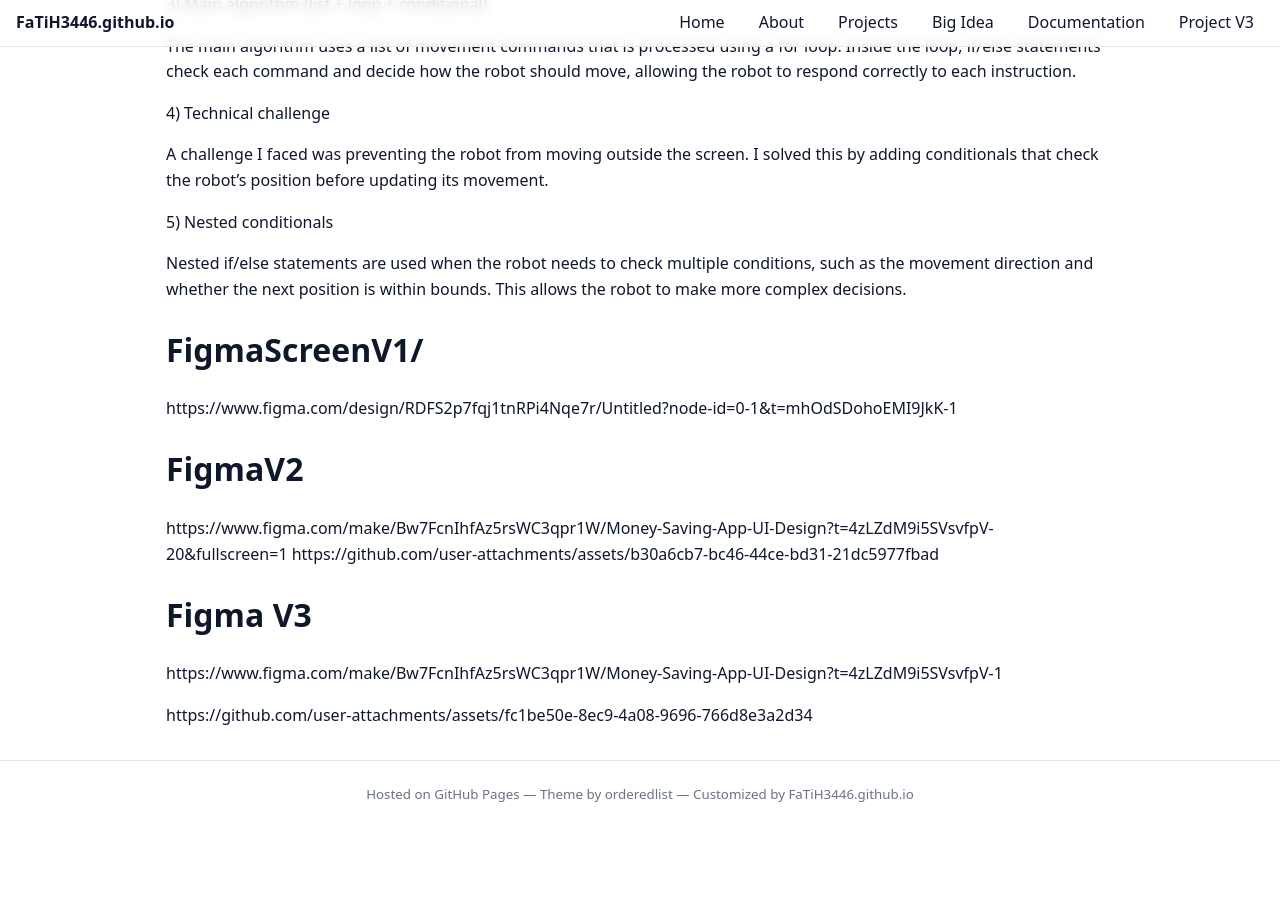
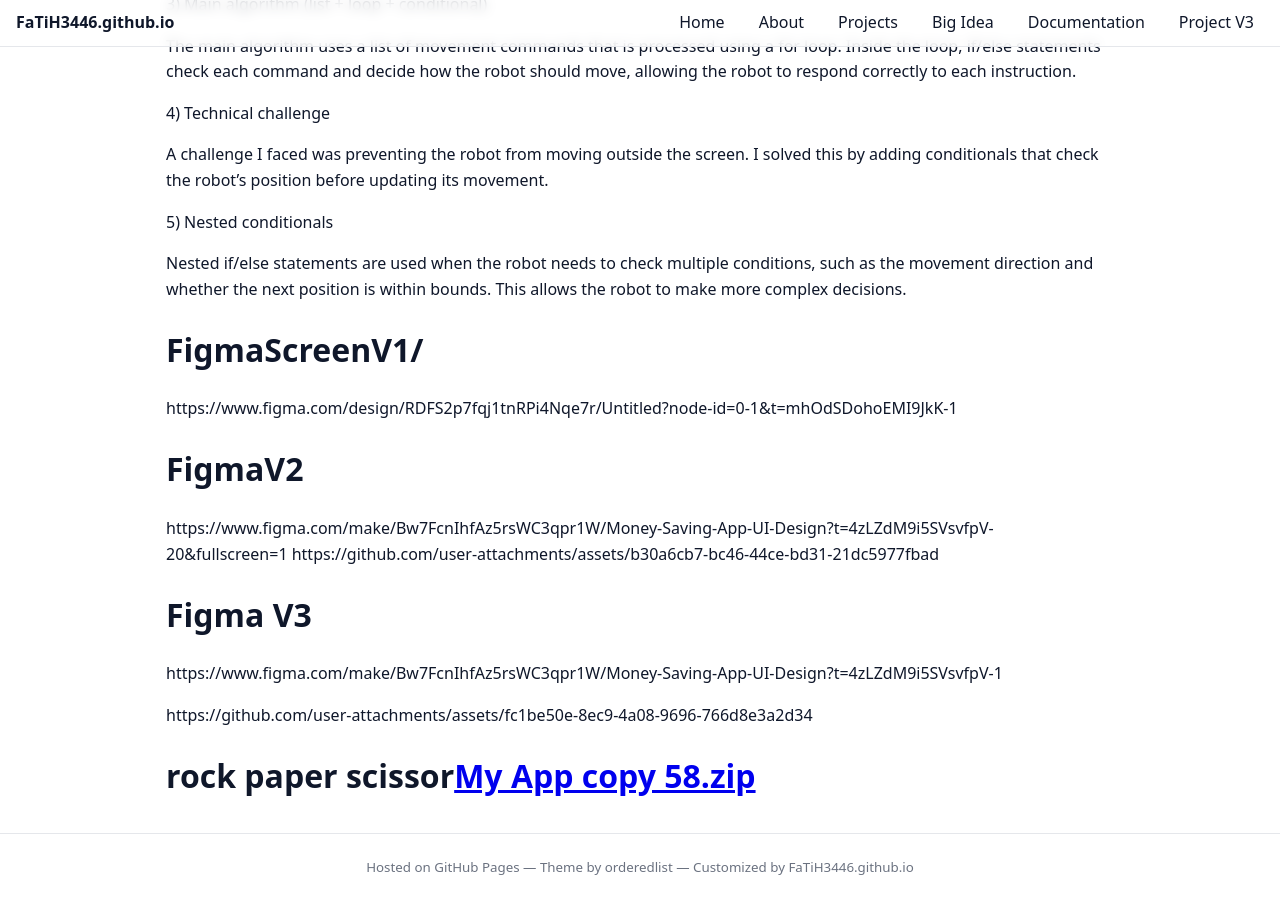
Before and after one commit to FaTiH3446/FaTiH3446.github.io, a Jekyll site: the page built from projects3.md, in a window 1280 px wide and 900 px high, scrolled down 4795 px. Built offline with Jekyll 4.4.1, drawn with Linux system fonts in a browser that asks for light colours; before the commit the page ends 5622 px from its top, so only the background shows below that.

Commit message:
Update projects3.md

```diff
--- a/projects3.md
+++ b/projects3.md
@@ -310,3 +310,5 @@ https://www.figma.com/make/Bw7FcnIhfAz5rsWC3qpr1W/Money-Saving-App-UI-Design?t=4
 
 
 https://github.com/user-attachments/assets/fc1be50e-8ec9-4a08-9696-766d8e3a2d34
+
+# rock paper scissor[My App copy 58.zip](https://github.com/user-attachments/files/25473327/My.App.copy.58.zip)
```
